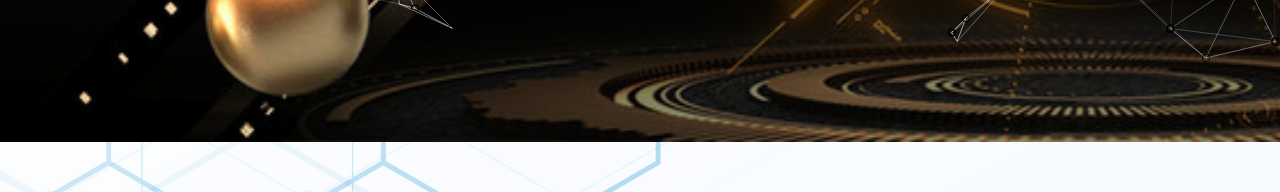
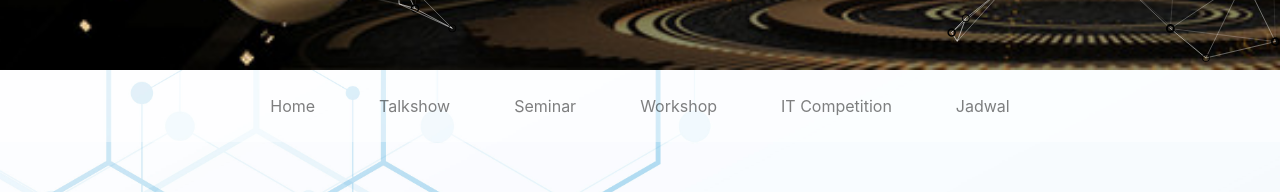
Before and after one commit to faisalalm01/test, a React (Create React App) app: page /Competition in a window 1280 px wide. Shown: the part 730-922 px from the top of the page. Built offline with nearby package versions, Linux system fonts and the light colour scheme; a web font is replaced by a local one.

Commit message:
update-project

```diff
--- a/src/pages/Competition/Competition.jsx
+++ b/src/pages/Competition/Competition.jsx
@@ -14,7 +14,6 @@ class Competition extends Component {
       <div>
         <Animate to="1" from="0" attributeName="opacity">
           <Particle />
-          <Navbars />
           <Container className="App-header" fluid={true}>
             <Row className="App-main">
               <Col xl={12} className="App-center mt-5">
@@ -23,6 +22,7 @@ class Competition extends Component {
             </Row>
           </Container>
         </Animate>
+          <Navbars />
         <Cards />
         <footer className="mt-5">
           <Footer />
```
